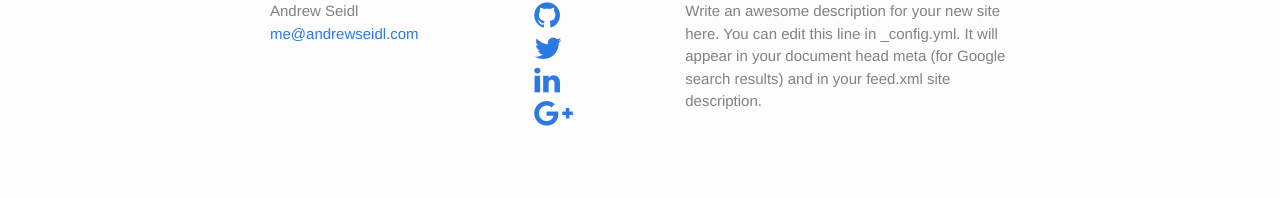
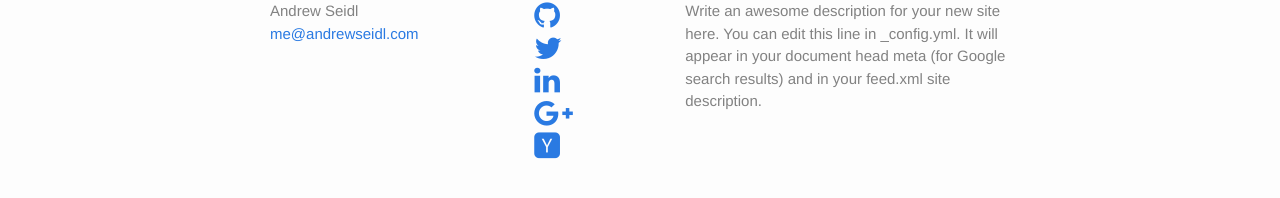
Before and after one commit to andrewseidl/andrewseidl.com, a Jekyll site: the page built from index.html, in a window 1280 px wide. Shown: the part 369-567 px from the top of the page. Built offline with Jekyll 4.4.1, drawn with Linux system fonts in a browser that asks for light colours; nearby versions of some CDN libraries.

Commit message:
Adding HackerNews

```diff
--- a/_config.yml
+++ b/_config.yml
@@ -11,6 +11,7 @@ twitter_username: andrew_seidl
 github_username:  andrewseidl
 linkedin_username: andrewseidl
 googleplus_username: +AndrewSeidlcom
+hackernews_username: aseidl
 
 # Build settings
 markdown: kramdown
--- a/_includes/footer.html
+++ b/_includes/footer.html
@@ -46,6 +46,13 @@
         </li>
         {% endif %}
 
+        {% if site.hackernews_username %}
+        <li>
+          <a href="https://news.ycombinator.com/user?id={{ site.googleplus_username }}">
+            <i class="fa fa-hacker-news fa-2x"></i>
+          </a>
+        </li>
+        {% endif %}
 
       </ul>
     </div>
```
